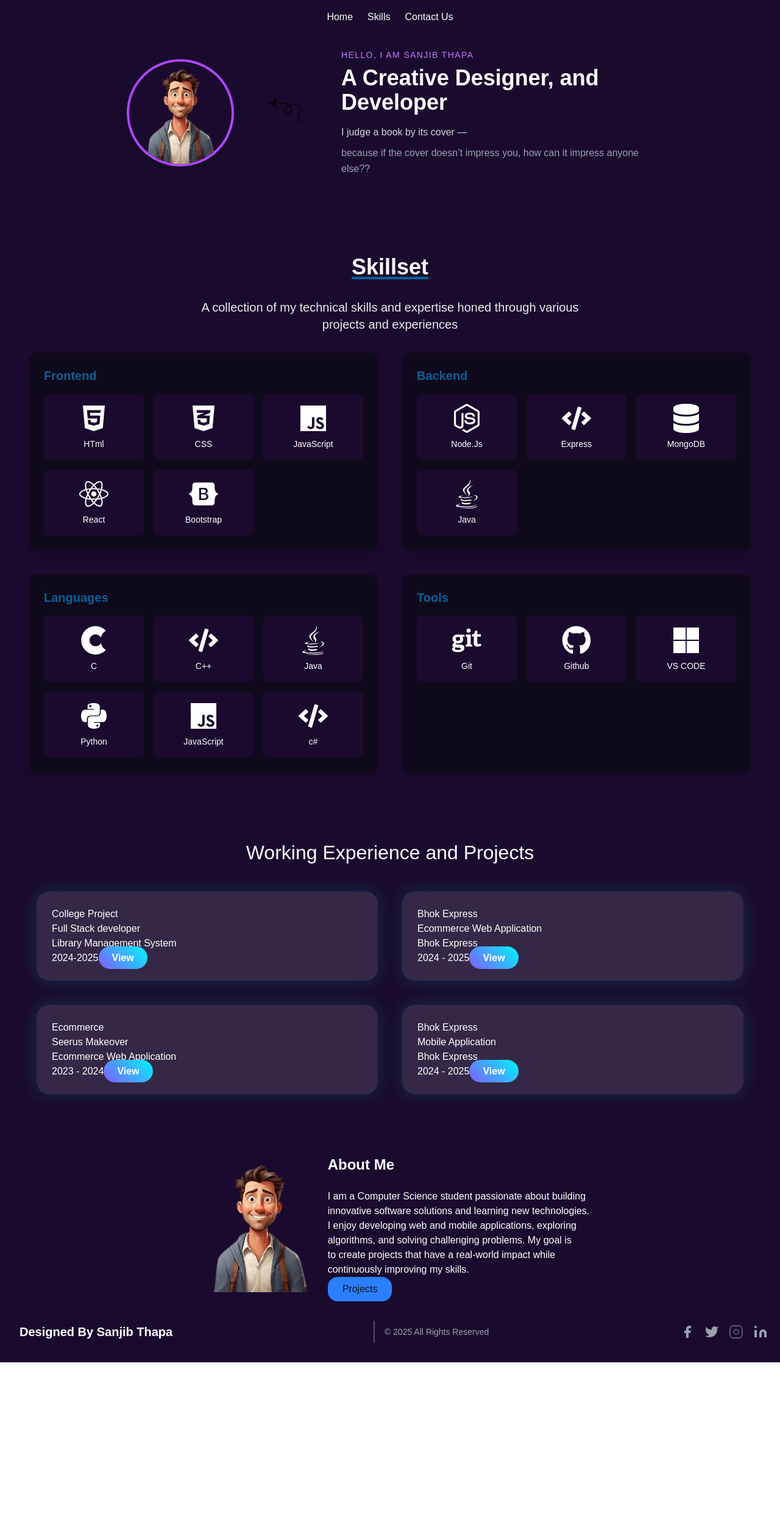
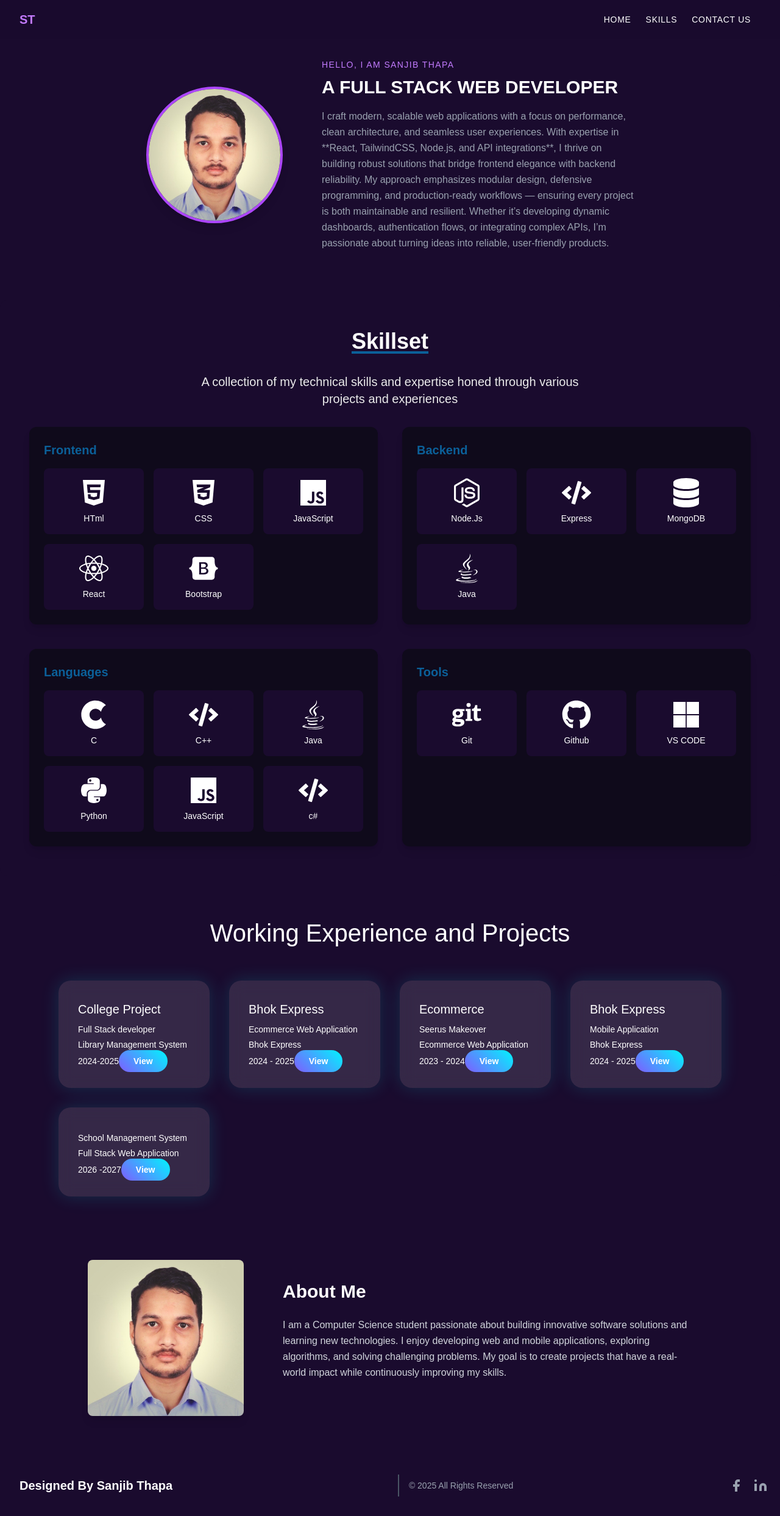
Before and after one commit to D-cmd-art/Portfolio, a Next.js app: page / in a window 1280 px wide. Shown: the whole page at 61% size. Before the commit the page ends 2234 px from the top, so only its background shows below. Built offline with nearby package versions, Linux system fonts and the light colour scheme.

Commit message:
uodate responsiveness

```diff
--- a/app/contact/page.jsx
+++ b/app/contact/page.jsx
@@ -29,33 +29,33 @@ export default function ContactPage() {
  };
 
   return (
-    <div className="mx-auto bg-[#1A0B2E] bg-cover bg-center w-full h-screen flex items-center rounded justify-center">
-      <div className="relative p-7 max-w-xl mx-auto bg-[#32fa43] rounded-lg shadow-lg">
-        <h1 className="text-purple-600 text-2xl text-center mb-4">Contact Us</h1>
-        <form onSubmit={handleSubmit} className="flex flex-col px-7 py-7 gap-4">
+    <div className="min-h-screen bg-[#1A0B2E] flex items-center justify-center px-4 sm:px-6 py-8">
+      <div className="w-full max-w-md sm:max-w-xl bg-[#FFFFFF] rounded-lg shadow-lg p-5 sm:p-7">
+        <h1 className="text-purple-600 text-xl sm:text-2xl text-center mb-4">Contact Us</h1>
+        <form onSubmit={handleSubmit} className="flex flex-col gap-4">
           <input
             type="text"
             placeholder="Enter Your Name"
-            className="border p-2 rounded border-blue-500 placeholder-white bg-transparent text-white"
+            className="border p-3 sm:p-2 rounded border-blue-500 placeholder-gray-400 bg-transparent text-black w-full"
             value={name}
             onChange={(e) => setName(e.target.value)}
           />
           <input
             type="email"
             placeholder="Enter your Email"
-            className="border p-2 rounded border-blue-500 placeholder-white bg-transparent text-white"
+            className="border p-3 sm:p-2 rounded border-blue-500 placeholder-gray-400 bg-transparent text-black w-full"
             value={email}
             onChange={(e) => setEmail(e.target.value)}
           />
           <textarea
             placeholder="Enter Your Message"
-            className="border p-2 rounded border-blue-500 placeholder-white bg-transparent text-white resize-none h-24"
+            className="border p-3 sm:p-2 rounded border-blue-500 placeholder-gray-400 bg-transparent text-black-400 resize-none h-24 w-full"
             value={message}
             onChange={(e) => setMessage(e.target.value)}
           />
           <button
             type="submit"
-            className="bg-blue-500 text-white p-2 rounded hover:bg-gray-500"
+            className="bg-blue-500 text-white p-3 sm:p-2 rounded hover:bg-blue-900 transition-colors"
           >
             Submit
           </button>
--- a/app/layout.tsx
+++ b/app/layout.tsx
@@ -17,6 +17,7 @@ const geistMono = Geist_Mono({
 export const metadata: Metadata = {
   title: "SANJIB THAPA PORTFOLIO ",
   description: "Generated by create next app",
+  viewport: "width=device-width, initial-scale=1",
 };
 
 export default function RootLayout({
--- a/components/Home/HeroSection.jsx
+++ b/components/Home/HeroSection.jsx
@@ -1,44 +1,36 @@
 import React from "react";
 import Image from "next/image";
 import Photo from "@/assets/photo.png";
-import Arrow from "@/assets/arrow.png";
+
 const Header = () => {
   return (
-    <section className="bg-[#1A0B2E] py-20">
-      <div className="container mx-auto px-6">
-        <div className="flex flex-col md:flex-row items-center justify-center gap-12 text-center md:text-left">
+    <section className="bg-[#1A0B2E] py-20 pt-24">
+      <div className="container mx-auto px-4 sm:px-6">
+        <div className="flex flex-col lg:flex-row items-center justify-center gap-8 lg:gap-16 text-center lg:text-left">
 
-          {/* Image */}
-          <div>
+          <div className="order-2 lg:order-1">
             <Image
               src={Photo}
               alt="Profile"
-              className="w-44 h-44 rounded-full border-4 border-purple-500 shadow-lg object-cover"
+              className="w-32 h-32 sm:w-40 sm:h-40 md:w-44 md:h-44 lg:w-56 lg:h-56 rounded-full border-4 border-purple-500 shadow-lg object-cover mx-auto lg:mx-0"
             />
           </div>
-          <div className="w-20 h-20 py-2">
-            <Image src={Arrow}
-            alt="arrow"
-            className=""/>
-          </div>
 
-          {/* Text */}
-          <div className="max-w-lg">
-            <p className="text-purple-400 text-sm uppercase tracking-widest mb-2">
+          <div className="order-1 lg:order-2 max-w-lg">
+            <p className="text-purple-400 text-xs sm:text-sm uppercase tracking-widest mb-2">
               Hello, I am SANJIB THAPA
             </p>
 
-            <h1 className="text-white text-3xl md:text-4xl font-bold mb-4">
-              A Creative Designer, and Developer
+            <h1 className="text-white text-xl sm:text-2xl md:text-4xl lg:text-3xl font-bold mb-4 leading-tight">
+              A FULL STACK WEB DEVELOPER
             </h1>
 
-            <p className="text-gray-300 leading-relaxed mb-2">
-              I judge a book by its cover —
-            </p>
+            <p className="text-gray-400 leading-relaxed">
 
-            <p className="text-gray-400 leading-relaxed">
-              because if the cover doesn’t impress you,
-              how can it impress anyone else??
+I craft modern, scalable web applications with a focus on performance, clean architecture, and seamless user experiences.
+
+With expertise in **React, TailwindCSS, Node.js, and API integrations**, I thrive on building robust solutions that bridge frontend elegance with backend reliability. My approach emphasizes modular design, defensive programming, and production-ready workflows — ensuring every project is both maintainable and resilient.
+Whether it’s developing dynamic dashboards, authentication flows, or integrating complex APIs, I’m passionate about turning ideas into reliable, user-friendly products.
             </p>
           </div>
 
--- a/components/Home/WorkingExperience.jsx
+++ b/components/Home/WorkingExperience.jsx
@@ -32,6 +32,13 @@ const experienceData = [
     year: "2024 - 2025",
     href:"https://bhokexpress.com/",
   },
+   {
+    company: "",
+    role: "School Management System",
+    Project:"Full Stack Web Application",
+    year: "2026 -2027",
+    href:"https://schoolfrontend-sepia.vercel.app/",
+  },
 
 ];
 
@@ -39,10 +46,10 @@ const experienceData = [
 
 export default function WorkingExperience() {
   return (
-    <section className={styles.container}>
+    <section className={`${styles.container} bg-[#1A0B2E]`}>
       <h2 className={styles.title}>Working Experience and Projects</h2>
 
-      <div className="grid grid-cols-1 md:grid-cols-2 gap-10">
+      <div className="grid grid-cols-1 sm:grid-cols-2 lg:grid-cols-2 xl:grid-cols-4 gap-4 sm:gap-6 md:gap-8">
         {experienceData.map((item, index) => (
           <div key={index} className={styles.card}>
             <h3>{item.company}</h3>
--- a/components/Home/about.jsx
+++ b/components/Home/about.jsx
@@ -1,18 +1,30 @@
 import React from "react";
 import Image from "next/image";
 import Photo from "@/assets/photo.png"
+import Link from "next/link";
+
 export default function aboutPage(){
     return(
-      <div className=" flex justify-center pt-10 bg-[#1A0B2E]  ">
-            <div >
-                <Image src={Photo} alt="photo"  />
+      <div className="flex flex-col lg:flex-row items-center justify-center gap-8 lg:gap-16 pt-10 pb-16 px-4 sm:px-6 bg-[#1A0B2E]">
+            <div className="w-48 h-48 sm:w-56 sm:h-56 md:w-64 md:h-64 flex-shrink-0">
+                <Image
+                  src={Photo}
+                  alt="photo"
+                  className="w-full h-full object-cover rounded-lg shadow-lg"
+                />
+            </div>
+            <div className="max-w-2xl text-center lg:text-left">
+                 <p className="text-white text-xl sm:text-2xl md:text-3xl font-bold pb-4 sm:pb-6">About Me</p>
+                 <p className="text-gray-300 text-sm sm:text-base leading-relaxed mb-6">
+                   I am a Computer Science student passionate about building
+                   innovative software solutions and learning new technologies.
+                   I enjoy developing web and mobile applications, exploring
+                   algorithms, and solving challenging problems. My goal is
+                   to create projects that have a real-world impact while
+                   continuously improving my skills.
+                 </p>
 
-            </div>
-            <div>
-                 <p className="text-white text-2xl font-bold pb-6 "> About Me</p>
-                 <p className=" text-white">I am a Computer Science student passionate about building<br/> innovative software solutions and learning new technologies.<br/> I enjoy developing web and mobile applications, exploring <br/>algorithms, and solving challenging problems. My goal is<br/>
-                     to create projects that have a real-world impact while <br/>continuously improving my skills.</p>
-            <button className="bg-blue-500 px-6 py-2 rounded-2xl hover:bg-green-600 ">Projects</button>
+
             </div>
         </div>
     );
--- a/components/Home/work.module.css
+++ b/components/Home/work.module.css
@@ -1,27 +1,20 @@
 .container {
   display: grid;
-  padding: 60px;
+  padding: 2rem 1rem;
   color: white;
-    grid-column: 2;
-    grid-row: 2;
+  max-width: 1400px;
+  margin: 0 auto;
 }
 
 .title {
   text-align: center;
-  font-size: 32px;
-  margin-bottom: 40px;
-}
-
-.grid {
-  display: grid;
-
-
-  gap: 30px;
+  font-size: 1.5rem;
+  margin-bottom: 1.5rem;
 }
 
 .card {
-  padding: 25px;
-  border-radius: 20px;
+  padding: 1.25rem;
+  border-radius: 1rem;
   background: rgba(255, 255, 255, 0.12);
   backdrop-filter: blur(12px);
   box-shadow: 0 0 30px rgba(0, 255, 255, 0.15);
@@ -33,13 +26,92 @@
   box-shadow: 0 0 40px rgba(127, 92, 255, 0.6);
 }
 
+.card h3 {
+  font-size: 1rem;
+  margin-bottom: 0.5rem;
+}
+
+.card p {
+  font-size: 0.875rem;
+  margin-bottom: 0.25rem;
+}
+
+.card span {
+  font-size: 0.75rem;
+}
+
 .button {
-  margin-top: 15px;
-  padding: 10px 22px;
-  border-radius: 25px;
+  margin-top: 0.75rem;
+  padding: 0.5rem 1rem;
+  border-radius: 1.5rem;
   border: none;
   background: linear-gradient(45deg, #7f5cff, #00f5ff);
   color: white;
   font-weight: 600;
   cursor: pointer;
+  font-size: 0.75rem;
 }
+
+@media (min-width: 640px) {
+  .container {
+    padding: 2rem 2rem;
+  }
+  .title {
+    font-size: 2rem;
+    margin-bottom: 2rem;
+  }
+  .card {
+    padding: 1.5rem;
+    border-radius: 1.25rem;
+  }
+  .card h3 {
+    font-size: 1.125rem;
+  }
+  .card p {
+    font-size: 0.875rem;
+  }
+  .card span {
+    font-size: 0.875rem;
+  }
+  .button {
+    margin-top: 1rem;
+    padding: 0.5rem 1.25rem;
+    font-size: 0.875rem;
+  }
+}
+
+@media (min-width: 768px) {
+  .container {
+    padding: 3rem 4rem;
+  }
+  .title {
+    font-size: 2.5rem;
+    margin-bottom: 3rem;
+  }
+  .card {
+    padding: 2rem;
+  }
+  .card h3 {
+    font-size: 1.25rem;
+  }
+  .button {
+    padding: 0.625rem 1.5rem;
+  }
+}
+
+@media (min-width: 1024px) {
+  .container {
+    padding: 4rem 6rem;
+  }
+}
+
+@media (max-width: 768px) {
+  .card {
+    text-align: center;
+  }
+  .button {
+    display: block;
+    margin-left: auto;
+    margin-right: auto;
+  }
+}
--- a/components/Navbar/page.jsx
+++ b/components/Navbar/page.jsx
@@ -1,25 +1,69 @@
+"use client";
+import { useState } from "react";
 import Link from "next/link";
+import { GiHamburgerMenu } from "react-icons/gi";
+import { IoClose } from "react-icons/io5";
 
 export default function Navbar() {
+  const [isOpen, setIsOpen] = useState(false);
+
+  const navLinks = [
+    { href: "/", label: "Home" },
+    { href: "/skills", label: "Skills" },
+    { href: "/contact", label: "Contact Us" },
+  ];
+
   return (
-    <nav className="fixed top-0 left-0 w-full bg-transparent text-white z-50">
-      <ul className="md:flex justify-center gap-6 px-4 py-4">
-        <li>
-          <Link href="/" className="hover:text-gray-300">
-            Home
-          </Link>
-        </li>
-        <li>
-          <Link href="/skills" className="hover:text-gray-300">
-            Skills
-          </Link>
-        </li>
-        <li>
-          <Link href="/contact" className="hover:text-gray-300">
-            Contact Us
-          </Link>
-        </li>
-      </ul>
+    <nav className="fixed top-0 left-0 w-full bg-[#1A0B2E]/90 backdrop-blur-sm text-white z-50">
+      <div className="max-w-7xl mx-auto px-4 sm:px-6 lg:px-8">
+        <div className="flex items-center justify-between h-16">
+          <div className="flex-shrink-0">
+            <span className="text-xl font-bold text-purple-400">ST</span>
+          </div>
+
+          <div className="hidden md:block">
+            <ul className="flex gap-6 px-4 py-4">
+              {navLinks.map((link) => (
+                <li key={link.href}>
+                  <Link
+                    href={link.href}
+                    className="hover:text-purple-400 transition-colors duration-200 text-sm uppercase tracking-wider"
+                  >
+                    {link.label}
+                  </Link>
+                </li>
+              ))}
+            </ul>
+          </div>
+
+          <div className="md:hidden">
+            <button
+              onClick={() => setIsOpen(!isOpen)}
+              className="text-white p-2 focus:outline-none"
+            >
+              {isOpen ? <IoClose size={24} /> : <GiHamburgerMenu size={24} />}
+            </button>
+          </div>
+        </div>
+      </div>
+
+      {isOpen && (
+        <div className="md:hidden bg-[#1A0B2E] border-t border-purple-800/50">
+          <ul className="px-4 py-3 space-y-2">
+            {navLinks.map((link) => (
+              <li key={link.href}>
+                <Link
+                  href={link.href}
+                  className="block py-2 hover:text-purple-400 transition-colors"
+                  onClick={() => setIsOpen(false)}
+                >
+                  {link.label}
+                </Link>
+              </li>
+            ))}
+          </ul>
+        </div>
+      )}
     </nav>
   );
 }
--- a/components/footer/page.jsx
+++ b/components/footer/page.jsx
@@ -17,26 +17,14 @@ export default function FooterPage() {
 
         {/* Social Icons */}
         <div className="flex space-x-4 mt-4 sm:mt-0">
-          <a href="#" className="text-gray-400 hover:text-blue-500 transition-colors">
+          <a href="https://www.facebook.com/sanjib.thapa.895529" className="text-gray-400 hover:text-blue-500 transition-colors">
             {/* Facebook */}
             <svg fill="currentColor" stroke="none" className="w-6 h-6" viewBox="0 0 24 24">
               <path d="M18 2h-3a5 5 0 00-5 5v3H7v4h3v8h4v-8h3l1-4h-4V7a1 1 0 011-1h3z" />
             </svg>
           </a>
-          <a href="#" className="text-gray-400 hover:text-blue-400 transition-colors">
-            {/* Twitter */}
-            <svg fill="currentColor" stroke="none" className="w-6 h-6" viewBox="0 0 24 24">
-              <path d="M23 3a10.9 10.9 0 01-3.14 1.53 4.48 4.48 0 00-7.86 3v1A10.66 10.66 0 013 4s-4 9 5 13a11.64 11.64 0 01-7 2c9 5 20 0 20-11.5a4.5 4.5 0 00-.08-.83A7.72 7.72 0 0023 3z" />
-            </svg>
-          </a>
-          <a href="#" className="text-gray-400 hover:text-pink-500 transition-colors">
-            {/* Instagram */}
-            <svg fill="none" stroke="currentColor" className="w-6 h-6" viewBox="0 0 24 24">
-              <rect width="20" height="20" x="2" y="2" rx="5" ry="5"></rect>
-              <path d="M16 11.37A4 4 0 1112.63 8 4 4 0 0116 11.37zm1.5-4.87h.01"></path>
-            </svg>
-          </a>
-          <a href="#" className="text-gray-400 hover:text-blue-600 transition-colors">
+
+          <a href="https://www.linkedin.com/in/sanjib-thapa-8423a72b9/" className="text-gray-400 hover:text-blue-600 transition-colors">
             {/* LinkedIn */}
             <svg fill="currentColor" stroke="none" className="w-6 h-6" viewBox="0 0 24 24">
               <path d="M16 8a6 6 0 016 6v7h-4v-7a2 2 0 00-2-2 2 2 0 00-2 2v7h-4v-7a6 6 0 016-6zM2 9h4v12H2z" />
```
Also changed, not shown: assets/photo.png. Lines whose indentation alone changed are shown as unchanged.
